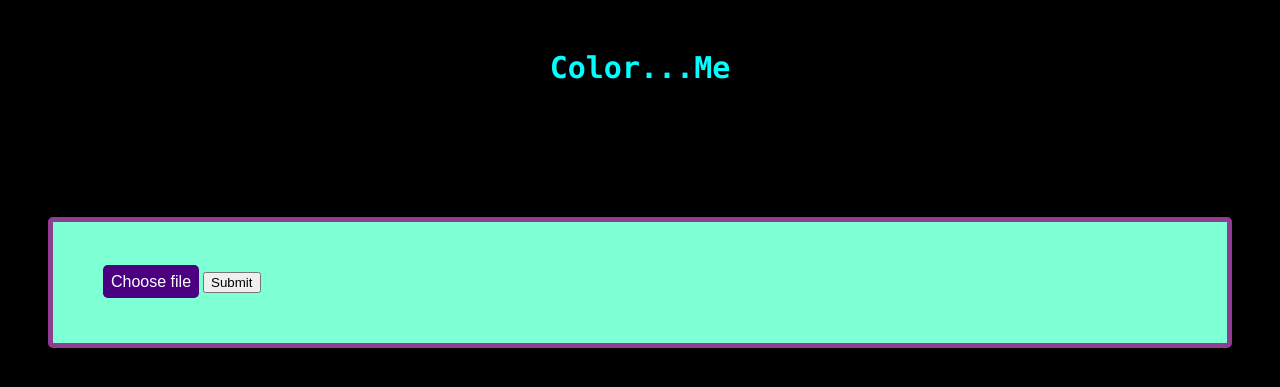
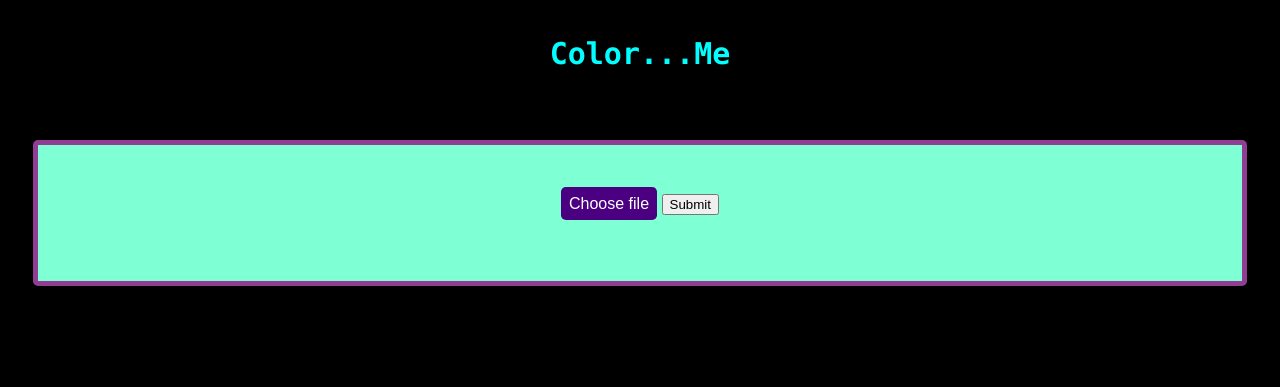
Before and after one commit to vishalsingha/Colorme, a Flask app: page / in a window 1280 px wide. Shown: the top 387 px of the page. Run offline with Flask 2, Linux system fonts and the light colour scheme.

Commit message:
Update index.html

```diff
--- a/templates/index.html
+++ b/templates/index.html
@@ -4,13 +4,68 @@
     <meta charset="UTF-8">
     <meta http-equiv="X-UA-Compatible" content="IE=edge">
     <meta name="viewport" content="width=device-width, initial-scale=1.0">
-    <title>Document</title>
+    <title>Colorme</title>
 </head>
 <style>
+
+* {
+  box-sizing: border-box;
+}
+
+body {
+  font-family: Arial, Helvetica, sans-serif;
+}
+
+/* Float four columns side by side */
+.column {
+  float: left;
+  width: 50%;
+  padding: 0 10px;
+
+}
+
+/* Remove extra left and right margins, due to padding */
+.row {margin: 0 -5px;}
+
+/* Clear floats after the columns */
+.row:after {
+  content: "";
+  display: table;
+  clear: both;
+}
+
+/* Responsive columns */
+@media screen and (max-width: 600px) {
+  .column {
+    width: 100%;
+    display: block;
+    margin-bottom: 20px;
+  }
+}
+
+/* Style the counter cards */
+.card {
+  box-shadow: 0 4px 8px 0 rgba(0, 0, 0, 0.2);
+  padding: 2%;
+  text-align: center;
+  background-color: blanchedalmond;
+  border-radius: 5px;
+}
+
+.card_upload {
+  padding: 2%;
+  text-align: center;
+  background-color: aquamarine;
+
+}
+
+
+
     div.heading{
         text-align: center;
         color: aqua;
-        margin-top: 50px;
+        margin-top: 10px;
+        margin-bottom: 10px;
         font-size: 30px;
         font-weight: bold;
         font-family: "Lucida Console", "Courier New", monospace;
@@ -19,8 +74,8 @@
         border: 5px solid;
         border-radius:5px;
         border-color: rgb(145, 61, 148);
-        padding: 50px;
-        margin: 40px;
+        padding: 2%;
+        margin: 2%;
         background-color: aquamarine;
     }
     label {
@@ -36,30 +91,53 @@
         }
     .alert{
         color: rgb(236, 10, 10);
-        font-size: 30px;
-        padding: 1rem
+        font-size: 1rem;
+        padding: 0.5rem
     }
 
 </style>
+<br>
 <body bgcolor="black">
     <div class="heading">
         Color...Me
     </div>
 <h5 class="alert"><center>{{ text }}</center></h5>
+
 <div class="image_upload">
+
+    <!-- image upload -->
+    <div class="card_upload">
         <form action="/submit" method="post" enctype="multipart/form-data">
             <input type="file" id="upload" name="upload"   hidden/>
             <label for="upload">Choose file</label>
             <input type="submit">
           </form>
     </div>
+    <br>
+
     {% if filename %}
-    <img src="C:\\Users\\Vipul Singh\\Desktop\\colorme\\Upload\\{{ filename }}.jpg" alt="alternate" />
-    <img src="C:\\Users\\Vipul Singh\\Desktop\\colorme\\output\\o2.jpg" alt="alternate" />
+
+    <!-- image display -->
+    <div class="row">
+        <!-- column 1 -->
+        <div class="column">
+            <div class="card">
+                <h3>Input Image</h3>
+                <img src="img\\Upload\\{{ filename }}" alt="Avatar" style="width:100%">
+            </div>
+        </div>
+        <!-- column 2 -->
+        <div class="column">
+            <div class="card">
+                <h3>Output Image</h3>
+                <img src="img\\output\\out.jpg" alt="Avatar" style="width:100%">
+            </div>
+        </div>
+    </div>
     {% endif %}
+
+
+</div>
 
 </body>
 </html>
-
-
-<!-- montrula cast,  livocitizin   Nimoslide 100 -->
```
Lines whose indentation alone changed are shown as unchanged.
